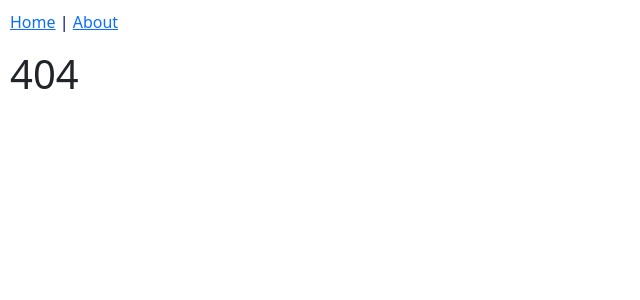
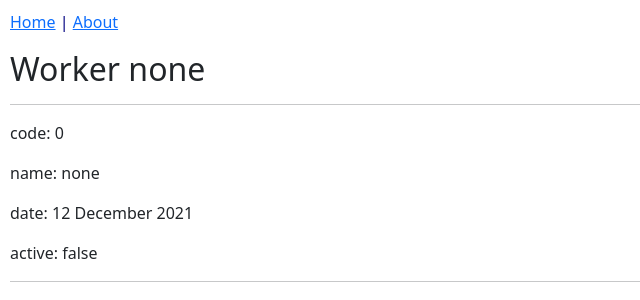
Before and after one commit to Treedo/Workers-in-Angular, an Angular app: page /worker/1 in a window 1280 px wide. Before the commit this address had no page. Shown: the top 300 px of the page, without its empty margins (0-640 px from the left). Built offline with nearby package versions, Linux system fonts and the light colour scheme; no server answers.

Commit message:
route by element of worker

```diff
--- a/src/app/app.module.ts
+++ b/src/app/app.module.ts
@@ -11,6 +11,7 @@ import { HttpClientModule } from '@angular/common/http';
 import { HomeComponent } from './components/home/home.component';
 import { AboutComponent } from './components/about/about.component';
 import { NotFoundComponent } from './components/not-found/not-found.component';
+import { WorkerCardComponent } from './components/worker-card/worker-card.component';
 
 @NgModule({
   declarations: [
@@ -21,7 +22,8 @@ import { NotFoundComponent } from './components/not-found/not-found.component';
     WorkersListComponent,
     HomeComponent,
     AboutComponent,
-    NotFoundComponent
+    NotFoundComponent,
+    WorkerCardComponent
   ],
   imports: [
     BrowserModule,
--- /dev/null
+++ b/src/app/components/worker-card/worker-card.component.html
@@ -0,0 +1,7 @@
+<h2>Worker {{worker.name}}</h2>
+<hr>
+<p>code: {{worker.id}}</p>
+<p>name: {{worker.name}}</p>
+<p>date: {{worker.date | date:'d MMMM y'}}</p>
+<p>active: {{worker.active}}</p>
+<hr>
--- /dev/null
+++ b/src/app/components/worker-card/worker-card.component.ts
@@ -0,0 +1,35 @@
+import { Component, OnInit } from '@angular/core';
+import { Worker } from 'src/app/models/workers/worker';
+import { ActivatedRoute } from '@angular/router';
+import { environment } from 'src/environments/environment';
+import { HttpClient } from '@angular/common/http';
+
+@Component({
+  selector: 'app-worker-card',
+  templateUrl: './worker-card.component.html',
+  styleUrls: ['./worker-card.component.css']
+})
+export class WorkerCardComponent implements OnInit {
+
+  constructor(
+    private activateRoute: ActivatedRoute,
+    private http: HttpClient
+    ) { }
+
+  worker: Worker = new Worker() ;
+
+  ngOnInit() {
+
+    const headers = { 'x-access-token': environment.api_token };
+    this.http.get<any>(environment.api_url + "/worker/list?company=18", { headers }).subscribe(data => {
+
+      data.forEach((el: any) => {
+        if(el.id == this.activateRoute.snapshot.params['id']) {
+          this.worker = new Worker(el.id, el.name, new Date(), true)
+      }
+      });
+
+    });
+
+  }
+}
--- a/src/app/components/workers-list/workers-list.component.html
+++ b/src/app/components/workers-list/workers-list.component.html
@@ -19,6 +19,7 @@
                 <td>{{worker.name}}</td>
                 <td>{{worker.date | date:'d MMMM y'}}</td>
                 <td><input type="checkbox" [ngModel]="worker.active" /></td>
+                <td><a href="/worker/{{worker.id}}" class="btn btn-default"> Show</a></td>
                 <td><button class="btn btn-default" (click)="delWorker(worker)">Del</button></td>
             </tr>
         </tbody>
--- a/src/app/models/workers/worker.ts
+++ b/src/app/models/workers/worker.ts
@@ -4,10 +4,14 @@ export class Worker {
     date: Date;
     active: boolean;
 
-    constructor(id: number, name: string, date: Date, active: boolean) {
+    constructor(id: number = 0, name: string = "none", date: Date = new Date, active: boolean = false) {
       this.id = id;
       this.name = name;
       this.date = date;
       this.active = active;
     }
+
+    getLink(): String {
+      return "/worker/" + this.id.toString ;
+    }
 }
```
Also changed, not shown: src/app/app-routing.module.ts (+6 -1 lines), src/app/components/worker-card/worker-card.component.css (added), 1 other file (tests, documents, lock files or other folders).
